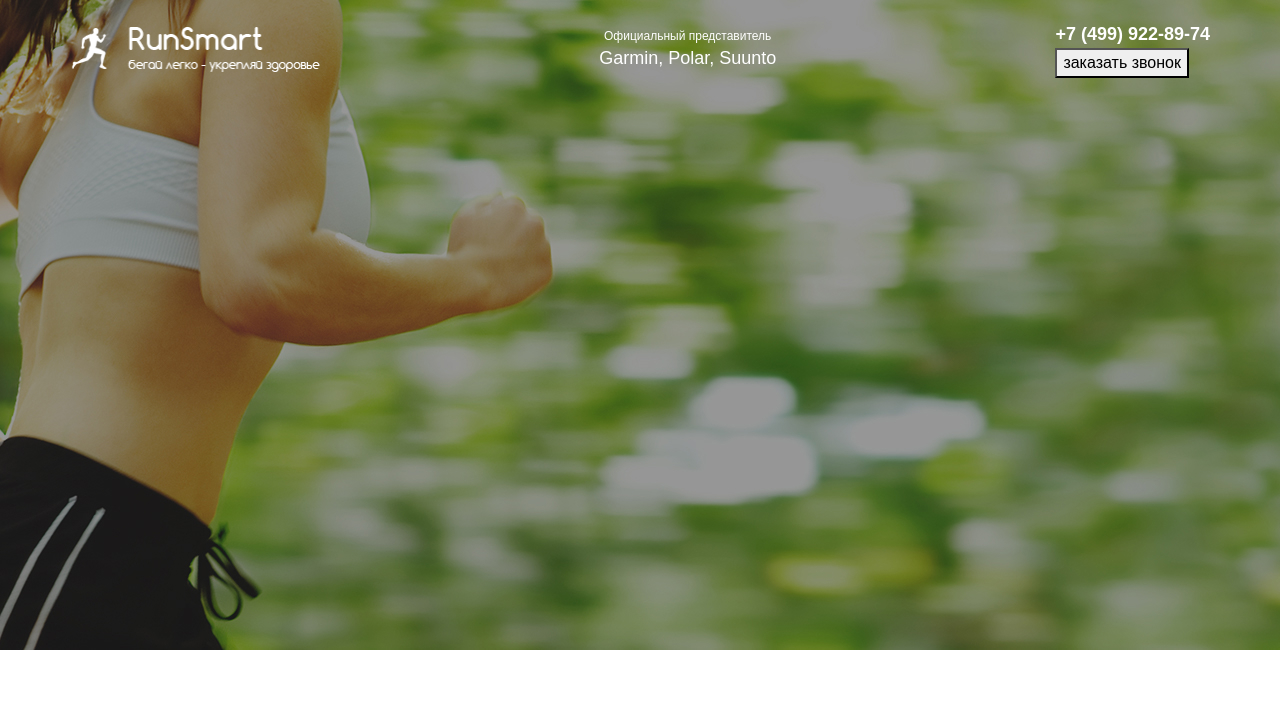
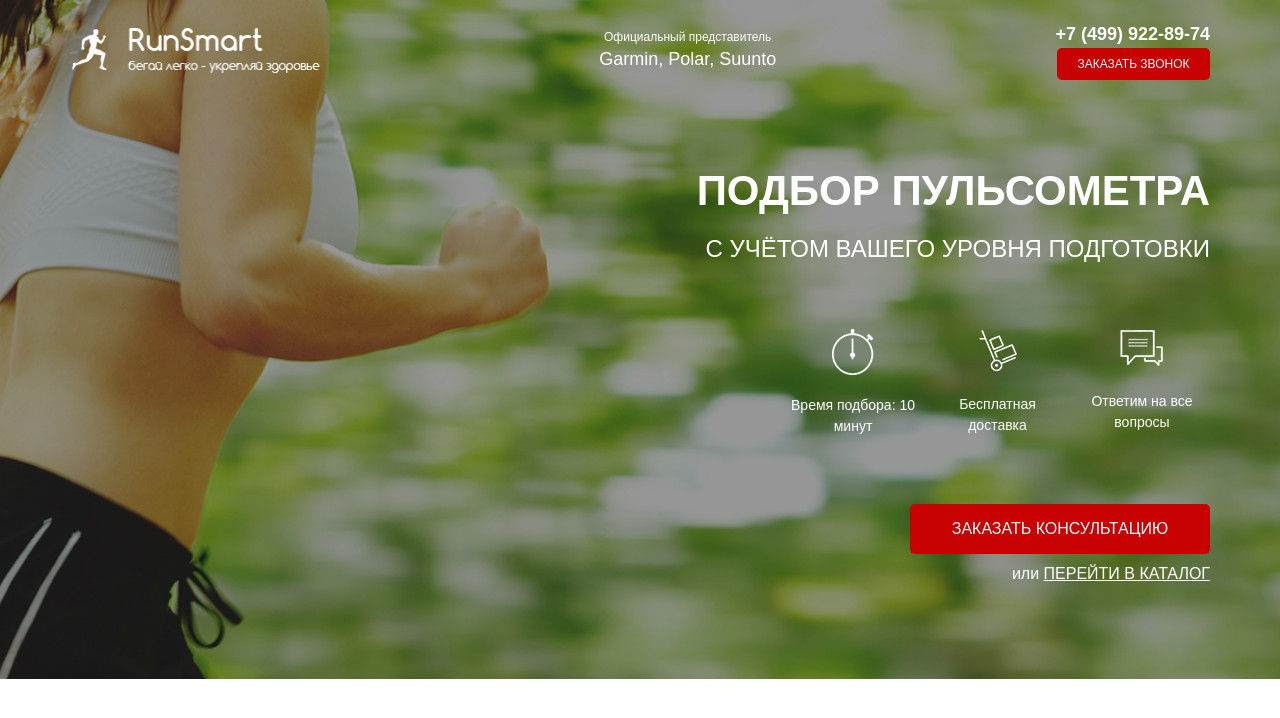
Before and after one commit to FatykovKirill/training_gulp_and_bem, a website: page src/index.html in a window 1280 px wide. Drawn offline with Linux system fonts and the light colour scheme; a web font is replaced by a local one.

Commit message:
верстка header

```diff
--- a/src/index.html
+++ b/src/index.html
@@ -27,6 +27,34 @@
                     <button class="button">заказать звонок</button>
                 </div>
             </header>
+            <div class="promo__wrapper">
+                <h1 class="promo__header">Подбор пульсометра</h1>
+                <h2 class="promo__subheader">с учётом Вашего уровня подготовки</h2>
+                <div class="promo__icons">
+                    <div class="promo__icon">
+                        <img src="icons/main_screen/timer.png" alt="timer">
+                        Время подбора:
+                        10 минут
+                    </div>
+                    <div class="promo__icon">
+                        <img src="icons/main_screen/hand-cart.png" alt="hand-cart">
+                        Бесплатная
+                        доставка
+                    </div>
+                    <div class="promo__icon">
+                        <img src="icons/main_screen/messages.png" alt="messages">
+                        Ответим
+                        на все вопросы
+                    </div>
+                </div>
+
+                <button class="button button_main">заказать кОНСУЛЬТАЦИЮ</button>
+                <div class="promo__link">
+                    или
+                    <a href="#">ПЕРЕЙТИ В КАТАЛОГ</a>
+                </div>
+            </div>
+
         </div>
     </div>
 </body>
--- a/src/sass/base/_variables.scss
+++ b/src/sass/base/_variables.scss
@@ -0,0 +1 @@
+$main-color: #C70101;
--- /dev/null
+++ b/src/sass/blocks/_buttons.scss
@@ -0,0 +1,18 @@
+.button {
+    width: 153px;
+    height: 32px;
+    background-color: $main-color;
+    border-radius: 5px;
+    border: none;
+    font-weight: 500;
+    font-size: 12px;
+    text-transform: uppercase;
+    color: #FFFFFF;
+
+    &_main {
+        margin-top: 67px;
+        width: 300px;
+        height: 50px;
+        font-size: 16px;
+    }
+}
--- a/src/sass/blocks/_header.scss
+++ b/src/sass/blocks/_header.scss
@@ -28,5 +28,16 @@
         font-weight: 700;
         font-size: 18px;
         color: #FFFFFF;
+
+        &:hover {
+            color: #FFFFFF;
+            text-decoration: none;
+        }
+    }
+
+    &__contacts {
+        display: flex;
+        flex-direction: column;
+        align-items: flex-end;
     }
 }
--- a/src/sass/blocks/_promo.scss
+++ b/src/sass/blocks/_promo.scss
@@ -2,4 +2,64 @@
     min-height: 650px;
     padding: 21px 0 93px 0;
     background: url(../../image/main.jpg) center (center/cover) no-repeat;
+
+    &__wrapper {
+        display: flex;
+        flex-direction: column;
+        align-items: flex-end;
+        margin-top: 90px;
+    }
+
+    &__header {
+        font-weight: 700;
+        font-size: 42px;
+        line-height: 42px;
+        text-transform: uppercase;
+        color: #FFFFFF;
+    }
+
+    &__subheader {
+        font-weight: 500;
+        font-size: 24px;
+        text-transform: uppercase;
+        line-height: 24px;
+        margin-top: 17px;
+        color: #FFFFFF;
+    }
+
+    &__icons {
+        margin-top: 60px;
+        width: 425px;
+        display: flex;
+        justify-content: space-between;
+    }
+
+    &__icon {
+        width: 136px;
+        text-align: center;
+        font-weight: 500;
+        font-size: 14px;
+        text-align: center;
+        color: #FFFFFF;
+
+        img {
+            display: block;
+            margin: 0 auto;
+            margin-bottom: 20px;
+        }
+    }
+
+    &__link {
+        margin-top: 8px;
+        font-weight: 500;
+        font-size: 16px;
+        text-align: right;
+        color: #FFFFFF;
+
+        a {
+            color: #FFFFFF;
+            text-transform: uppercase;
+            text-decoration: underline;
+        }
+    }
 }
--- a/src/sass/style.scss
+++ b/src/sass/style.scss
@@ -1,3 +1,5 @@
+@import 'base/variables';
+
 * {
     font-family: 'Museo Sans Cyrl', sans-serif;
 }
@@ -9,3 +11,4 @@
 
 @import 'blocks/promo';
 @import 'blocks/header.scss';
+@import 'blocks/buttons';
```
Also changed, not shown: src/css/style.min.css, src/icons/main_screen/hand-cart.png (added), src/icons/main_screen/messages.png (added), src/icons/main_screen/timer.png (added).
